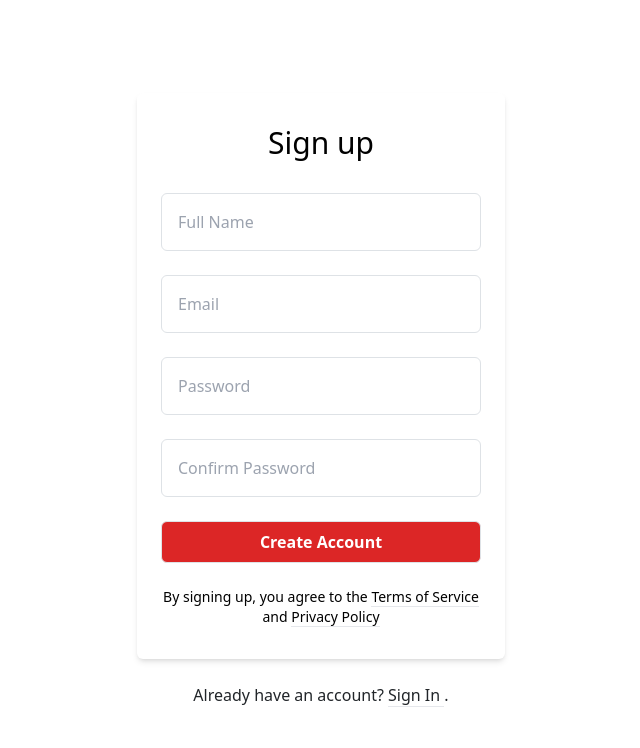
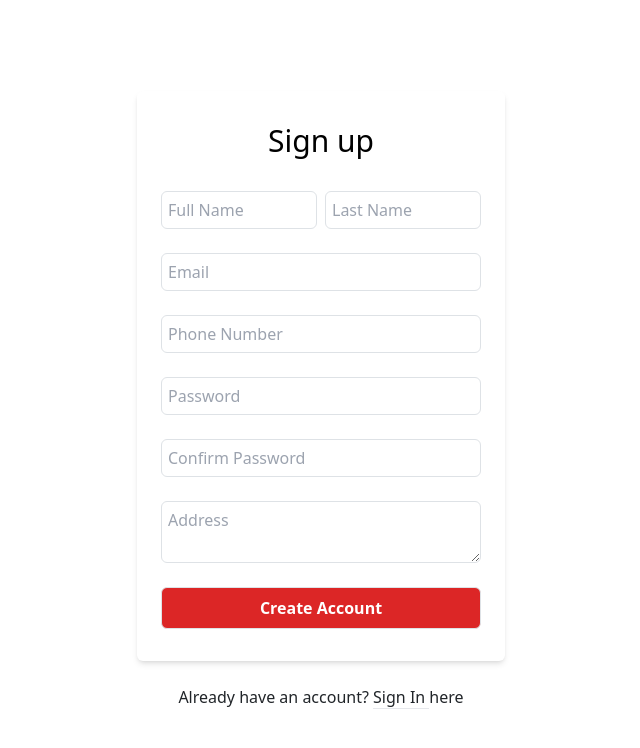
Before and after one commit to Weerapong-Pannisai-64070104/WebProProjeact, a Vue app in the folder web-pro/: page /SignUp in a window 1280 px wide. Shown: the top 748 px of the page, without its empty margins (319-959 px from the left). Built offline with nearby package versions, Linux system fonts and the light colour scheme.

Commit message:
register

```diff
--- a/web-pro/src/components/SignUpBar.vue
+++ /dev/null
@@ -1,65 +0,0 @@
-<template>
-<!-- component -->
-<div class="bg-grey-lighter min-h-screen flex flex-col">
-            <div class="container max-w-sm mx-auto flex-1 flex flex-col items-center justify-center px-2">
-                <div class="bg-white px-6 py-8 rounded shadow-md text-black w-full">
-                    <h1 class="mb-8 text-3xl text-center">Sign up</h1>
-                    <input
-                        type="text"
-                        class="block border border-grey-light w-full p-3 rounded mb-4"
-                        name="fullname"
-                        placeholder="Full Name" />
-
-                    <input
-                        type="text"
-                        class="block border border-grey-light w-full p-3 rounded mb-4"
-                        name="email"
-                        placeholder="Email" />
-
-                    <input
-                        type="password"
-                        class="block border border-grey-light w-full p-3 rounded mb-4"
-                        name="password"
-                        placeholder="Password" />
-                    <input
-                        type="password"
-                        class="block border border-grey-light w-full p-3 rounded mb-4"
-                        name="confirm_password"
-                        placeholder="Confirm Password" />
-
-                    <button
-                        type="submit"
-                        class="w-full inline-flex items-center justify-center px-4 py-2 bg-red-600 border border-transparent rounded-md font-semibold capitalize text-white hover:bg-red-700 active:bg-red-700 focus:outline-none focus:border-red-700 focus:ring focus:ring-red-200 disabled:opacity-25 transition"
-                    >Create Account</button>
-
-                    <div class="text-center text-sm text-grey-dark mt-4">
-                        By signing up, you agree to the
-                        <a class="no-underline border-b border-grey-dark text-grey-dark" href="#">
-                            Terms of Service
-                        </a> and
-                        <a class="no-underline border-b border-grey-dark text-grey-dark" href="#">
-                            Privacy Policy
-                        </a>
-                    </div>
-                </div>
-
-                <div class="text-grey-dark mt-6">
-                    Already have an account?
-                    <router-link class="no-underline border-b border-blue text-blue" to="/SignIn">
-                        Sign In
-                    </router-link>.
-                </div>
-            </div>
-        </div>
-</template>
-
-<script>
-
-export default {
-
-}
-</script>
-
-<style>
-
-</style>
--- a/web-pro/src/view/SignInPage.vue
+++ b/web-pro/src/view/SignInPage.vue
@@ -3,10 +3,9 @@
     <div class="w-full min-h-screen bg-gray-50 flex flex-col sm:justify-center items-center pt-6 sm:pt-0">
       <div class="w-full sm:max-w-md p-5 mx-auto">
         <h2 class="mb-12 text-center text-5xl font-extrabold">Welcome.</h2>
-
           <div class="mb-4">
             <label class="block mb-1" for="email">Email-Address</label>
-            <input v-model="e" id="email" type="text" name="email"
+            <input v-model="e" id="email" type="email" name="email"
               class="py-2 px-3 border border-gray-300 focus:border-red-300 focus:outline-none focus:ring focus:ring-red-200 focus:ring-opacity-50 rounded-md shadow-sm disabled:bg-gray-100 mt-1 block w-full" />
           </div>
           <div class="mb-4">
--- a/web-pro/src/view/SignUpPage.vue
+++ b/web-pro/src/view/SignUpPage.vue
@@ -1,19 +1,138 @@
 <template>
-    <!-- <img alt="Vue logo" src="./assets/logo.png"> -->
-    <SignUpBar />
+    <!-- component -->
+    <div class="bg-grey-lighter min-h-screen flex flex-col">
+        <div class="container max-w-sm mx-auto flex-1 flex flex-col items-center justify-center px-2">
+            <div class="bg-white px-6 py-8 rounded shadow-md text-black w-full">
+                <h1 class="mb-8 text-3xl text-center">Sign up</h1>
+                <form @submit.prevent="submitForm">
+                    <div class="flex gap-x-2">
+                        <input v-model="fname" type="text" class=" border border-grey-light w-full p-1.5 rounded mb-4"
+                            name="fname" placeholder="Full Name" required />
+
+                        <input v-model="lname" type="text" class=" border border-grey-light w-full p-1.5 rounded mb-4"
+                            name="lname" placeholder="Last Name" required />
+                    </div>
+
+                    <input v-model="email" type="email" class="block border border-grey-light w-full p-1.5 rounded mb-4"
+                        name="email" placeholder="Email" required />
+                    <input v-model="pnum" type="text" class="block border border-grey-light w-full p-1.5 rounded mb-4"
+                        name="pnum" placeholder="Phone Number" required />
+                    <input v-model="password" type="password"
+                        class="block border border-grey-light w-full p-1.5 rounded mb-4" name="password"
+                        placeholder="Password" required />
+                    <input v-model="conpassword" type="password"
+                        class="block border border-grey-light w-full p-1.5 rounded mb-4" name="conpassword"
+                        placeholder="Confirm Password" required />
+                    <textarea v-model="address" type="text" class="block border border-grey-light w-full p-1.5 rounded mb-4"
+                        name="address" placeholder="Address" required />
+                    <button type="submit" @click="submit()"
+                        class="w-full inline-flex items-center justify-center px-4 py-2 bg-red-600 border border-transparent rounded-md font-semibold capitalize text-white hover:bg-red-700 active:bg-red-700 focus:outline-none focus:border-red-700 focus:ring focus:ring-red-200 disabled:opacity-25 transition">Create
+                        Account</button>
+
+                </form>
+
+
+            </div>
+
+            <div class="text-grey-dark mt-6">
+                Already have an account?
+                <router-link class="no-underline border-b border-blue text-blue" to="/SignIn">
+                    Sign In
+                </router-link> here
+            </div>
+        </div>
+    </div>
 </template>
 
 <script>
-import SignUpBar from '../components/SignUpBar.vue'
+import axios from 'axios';
+
+export default {
+    data() {
+        return {
+            fname: "",
+            lname: "",
+            email: "",
+            password: "",
+            conpassword: "",
+            pnum: "",
+            address: ""
+        }
+    }, methods: {validateForm() {
+            let errors = [];
+
+            if (!this.fname) {
+                errors.push("Please enter your first name.");
+            }
+
+            if (!this.lname) {
+                errors.push("Please enter your last name.");
+            }
+
+            if (!this.email) {
+                errors.push("Please enter your email.");
+            } else if (!/.+@.+\..+/.test(this.email)) {
+                errors.push("Please enter a valid email address.");
+            }
+
+            if (!this.pnum) {
+                errors.push("Please enter your phone number.");
+            } else if (!/^[0-9]+$/.test(this.pnum)) {
+                errors.push("Please enter a valid phone number.");
+            }
 
 
-export default {
-    name: 'SignUpPage',
-    components: {
-        SignUpBar,
-    }
+            if (!this.password) {
+                errors.push("Please enter your password.");
+            } else if (this.password.length < 6) {
+                errors.push("Your password must be at least 8 characters long.");
+            }
+            if (this.password !== this.conpassword) {
+                errors.push("Your passwords do not match.");
+            }
+
+            if (!this.address) {
+                errors.push("Please enter your address.");
+            }
+
+            return errors;
+        },
+        submit() {
+            let errors = this.validateForm();
+
+            // If there are errors, display them and stop the form from submitting
+            if (errors.length > 0) {
+                alert(errors.join("\n"));
+                return;
+            }
+
+                var formData = new FormData();
+            formData.append("fname", this.fname);
+            formData.append("lname", this.lname);
+            formData.append("email", this.email);
+            formData.append("password", this.password);
+            formData.append("conpassword", this.conpassword);
+            formData.append("pnum", this.pnum);
+            formData.append("address", this.address);
+            axios
+                .post("http://localhost:3000/SignUp", formData, {
+                    headers: {
+                        "Content-Type": "application/json",
+                    },
+                })
+                .then((response) => {
+                    this.$router.push({ path: "/SignIn" }); // Success! -> redirect to home page
+                    console.log(response)
+                })
+                .catch((error) => {
+                    alert(error.response.data)
+                });
+
+
+        },
+
+    },
 }
 </script>
 
-<style>
-</style>
+<style></style>
```
Also changed, not shown: web-pro/src/view/AdminPage.vue (added), 1 other file (tests, documents, lock files or other folders).
